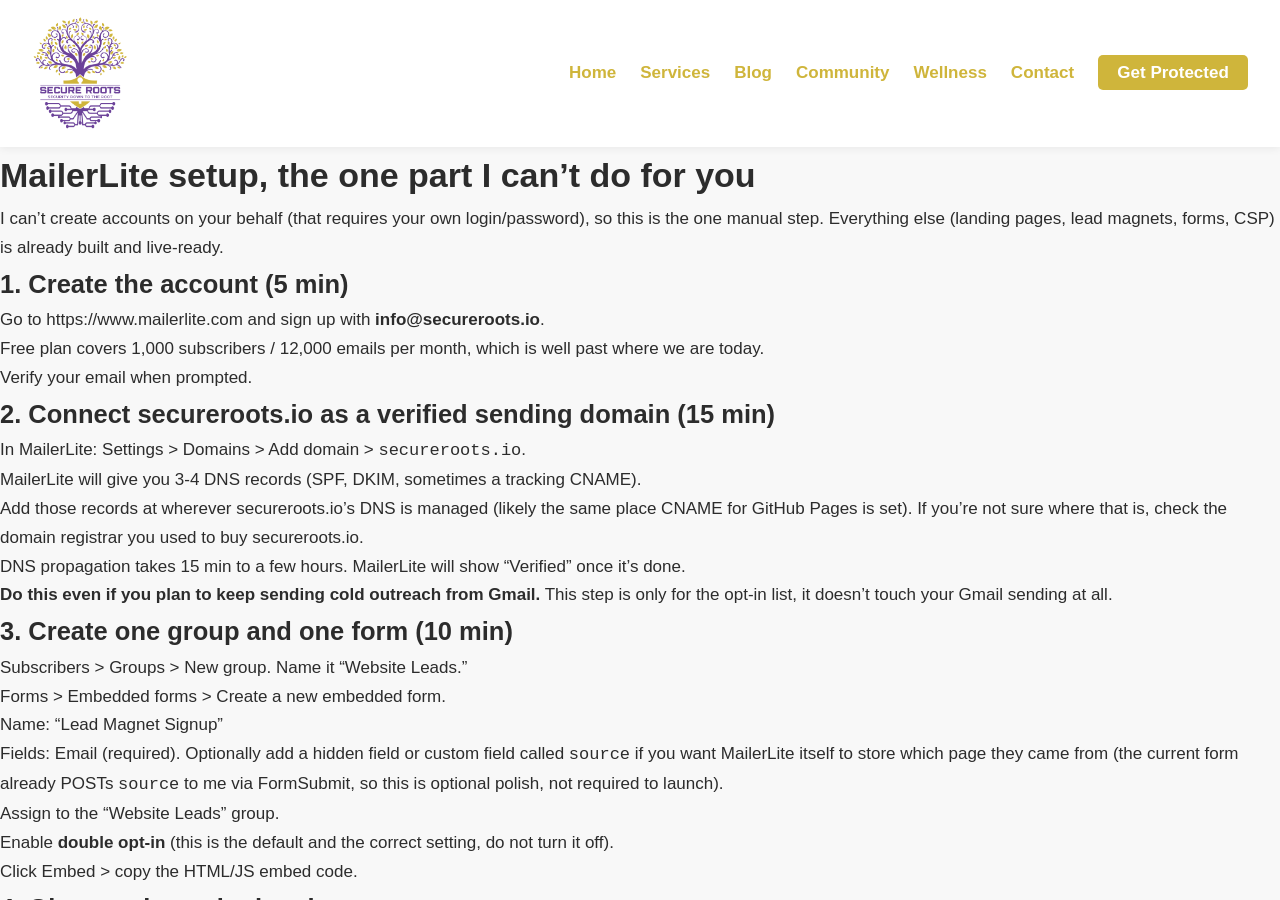
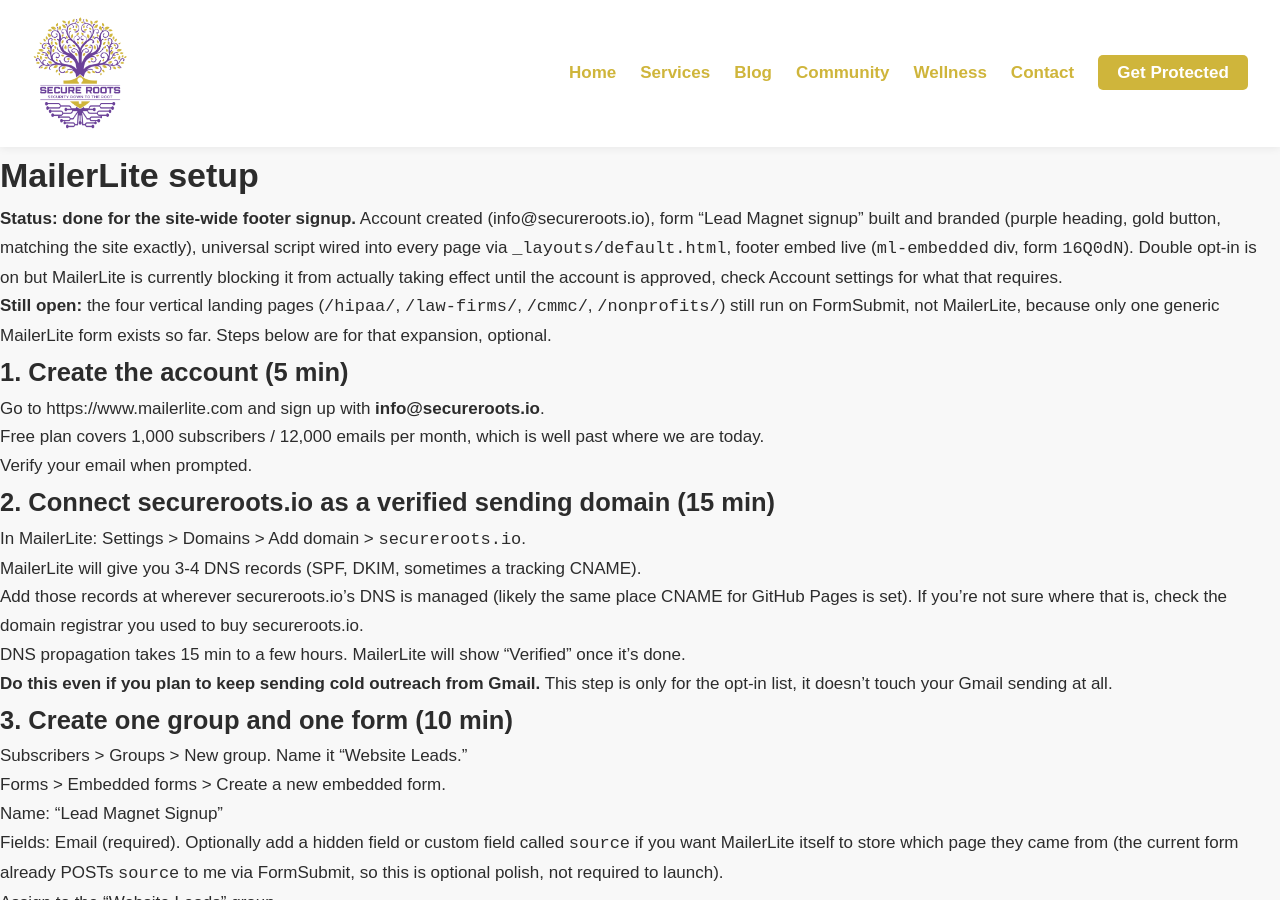
Before and after one commit to OG-MrB/secure-roots-website, a Jekyll site: the page built from MAILERLITE_SETUP.md, in a window 1280 px wide and 900 px high. Built offline with Jekyll 4.4.1, drawn with Linux system fonts in a browser that asks for light colours; our own code applies the rules of GitHub Pages for plain Markdown files; some of the changed text lies outside the part shown.

Commit message:
Wire MailerLite universal script + live footer signup embed
- Universal script (account 2506141) added to <head> in _layouts/default.html
- Footer newsletter form swapped from FormSubmit to the branded MailerLite
  embed (ml-embedded div, form 16Q0dN, matches the site's purple/gold/Arial
  styling set directly in the MailerLite form editor)
- Per-vertical landing page forms (_includes/lead-magnet-form.html) still on
  FormSubmit, documented why, since only one generic MailerLite form exists
  so far
- MAILERLITE_SETUP.md updated to reflect what's actually done vs still open

Not pushed.

```diff
--- a/MAILERLITE_SETUP.md
+++ b/MAILERLITE_SETUP.md
@@ -1,6 +1,8 @@
-# MailerLite setup, the one part I can't do for you
+# MailerLite setup
 
-I can't create accounts on your behalf (that requires your own login/password), so this is the one manual step. Everything else (landing pages, lead magnets, forms, CSP) is already built and live-ready.
+**Status: done for the site-wide footer signup.** Account created (info@secureroots.io), form "Lead Magnet signup" built and branded (purple heading, gold button, matching the site exactly), universal script wired into every page via `_layouts/default.html`, footer embed live (`ml-embedded` div, form `16Q0dN`). Double opt-in is on but MailerLite is currently blocking it from actually taking effect until the account is approved, check Account settings for what that requires.
+
+**Still open:** the four vertical landing pages (`/hipaa/`, `/law-firms/`, `/cmmc/`, `/nonprofits/`) still run on FormSubmit, not MailerLite, because only one generic MailerLite form exists so far. Steps below are for that expansion, optional.
 
 ## 1. Create the account (5 min)
 
--- a/_layouts/default.html
+++ b/_layouts/default.html
@@ -16,6 +16,15 @@
   <link rel="apple-touch-icon" sizes="180x180" href="{{ site.baseurl }}/img/apple-touch-icon.png">
   <link rel="shortcut icon" href="{{ site.baseurl }}/favicon.ico">
   <link rel="stylesheet" href="{{ site.baseurl }}/css/style.css">
+  <!-- MailerLite Universal -->
+  <script>
+    (function(w,d,e,u,f,l,n){w[f]=w[f]||function(){(w[f].q=w[f].q||[])
+    .push(arguments);},l=d.createElement(e),l.async=1,l.src=u,
+    n=d.getElementsByTagName(e)[0],n.parentNode.insertBefore(l,n);})
+    (window,document,'script','https://assets.mailerlite.com/js/universal.js','ml');
+    ml('account', '2506141');
+  </script>
+  <!-- End MailerLite Universal -->
 </head>
 
 <body>
@@ -50,16 +59,7 @@
   <footer>
     <div class="footer-content">
       <div class="footer-newsletter">
-        <h4>Stay Informed</h4>
-        <p>Get cybersecurity insights delivered to your inbox.</p>
-        <form class="newsletter-form" action="https://formsubmit.co/info@secureroots.io" method="POST">
-          <input type="hidden" name="_subject" value="New Newsletter Subscriber">
-          <input type="hidden" name="_captcha" value="false">
-          <input type="hidden" name="_next" value="https://secureroots.io/newsletter-thanks/">
-          <input type="hidden" name="source" value="footer">
-          <input type="email" name="email" placeholder="Your email address" required>
-          <button type="submit">Subscribe</button>
-        </form>
+        <div class="ml-embedded" data-form="16Q0dN"></div>
       </div>
       <div class="footer-links">
         <div class="social">
```
Also changed, not shown: _includes/lead-magnet-form.html (+8 -4 lines).
